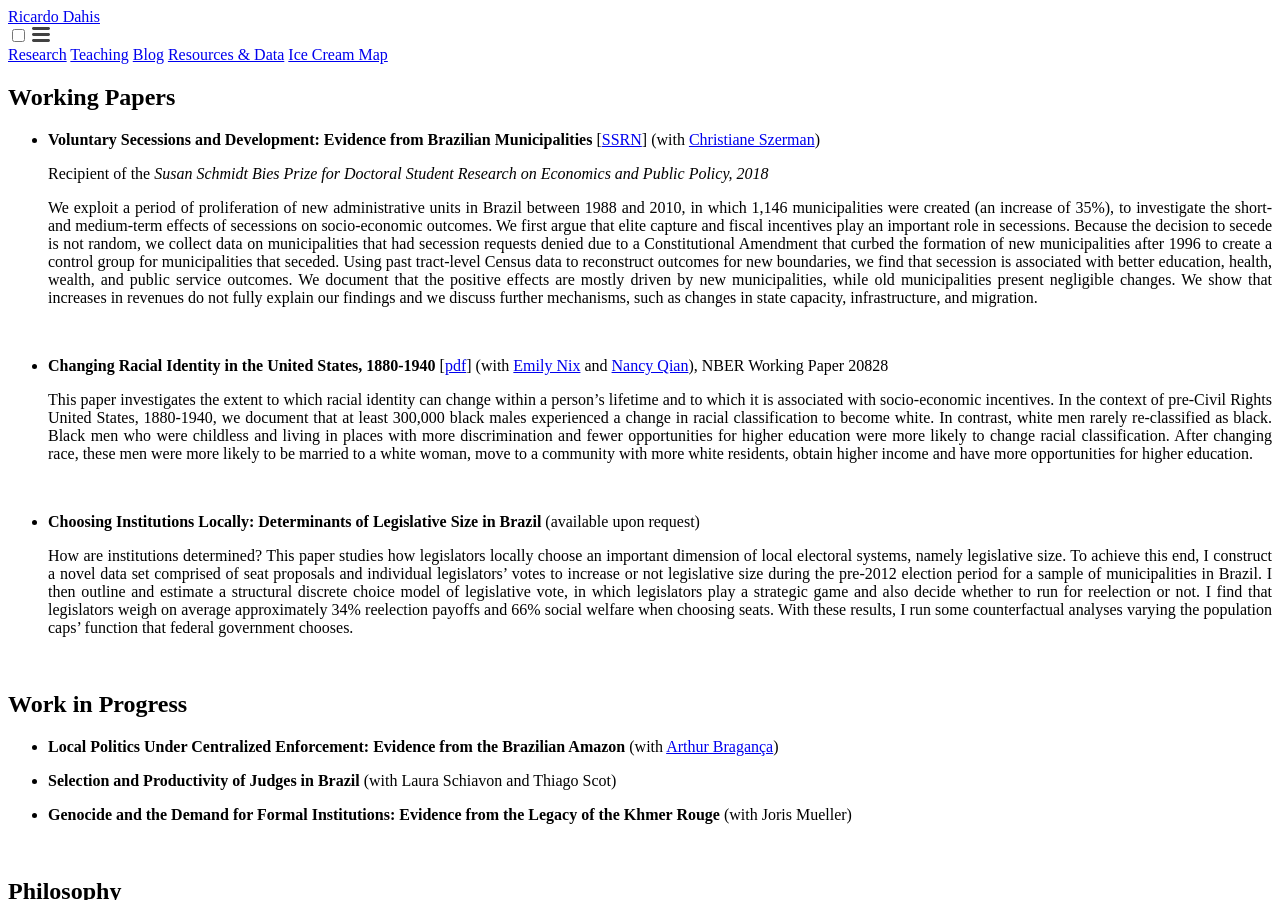
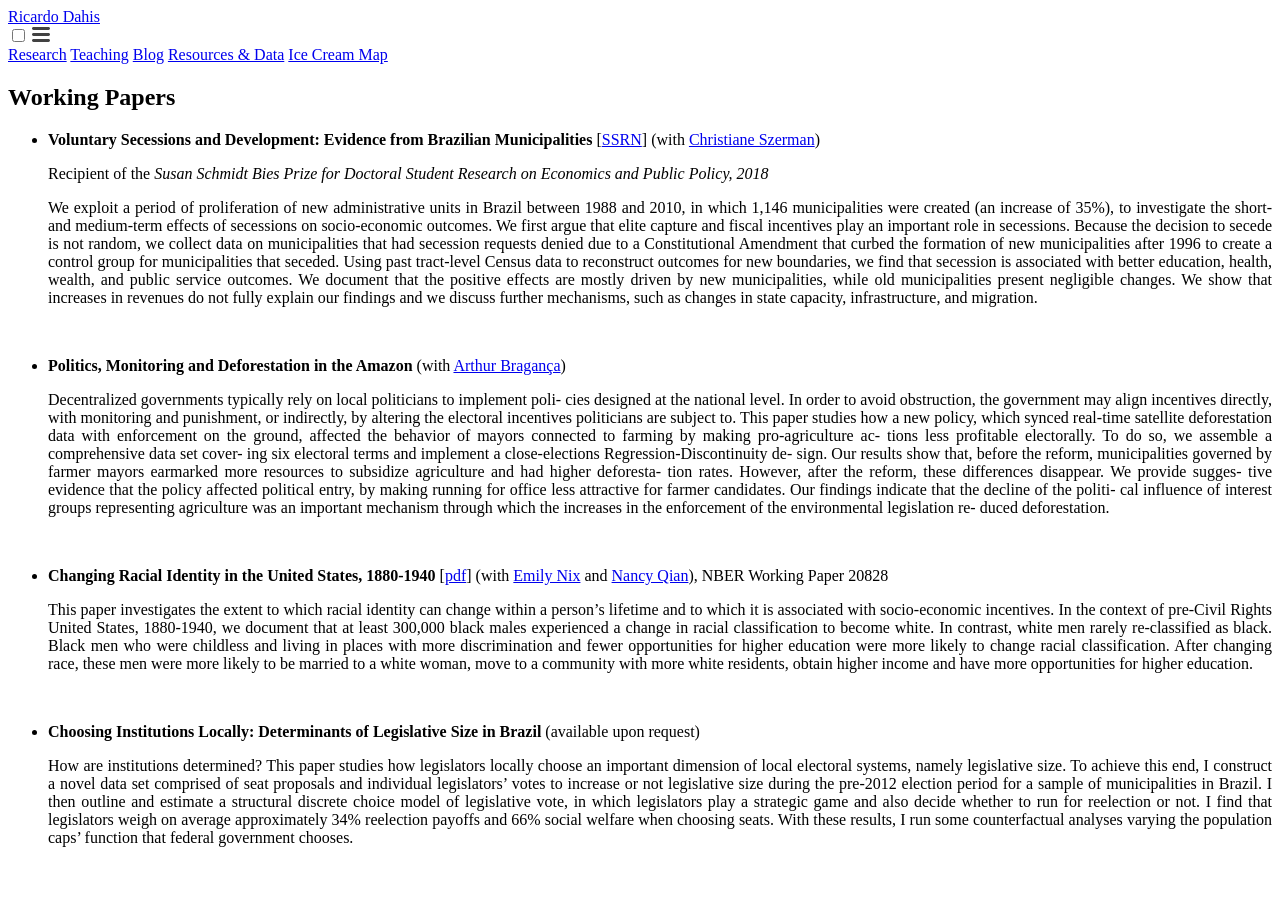
Before and after one commit to rdahis/rdahis.github.io, a Jekyll site: the page built from 1-research.md, in a window 1280 px wide and 900 px high. Built offline with Jekyll 4.4.1, drawn with Linux system fonts in a browser that asks for light colours; a script that is not in the unit is left out.

Commit message:
Includes abstract for deforestation paper.

```diff
--- a/1-research.md
+++ b/1-research.md
@@ -13,6 +13,11 @@ permalink: /research/
    <p style="text-align: justify;"> We exploit a period of proliferation of new administrative units in Brazil between 1988 and 2010, in which 1,146 municipalities were created (an increase of 35%), to investigate the short- and medium-term effects of secessions on socio-economic outcomes. We first argue that elite capture and fiscal incentives play an important role in secessions. Because the decision to secede is not random, we collect data on municipalities that had secession requests denied due to a Constitutional Amendment that curbed the formation of new municipalities after 1996 to create a control group for municipalities that seceded. Using past tract-level Census data to reconstruct outcomes for new boundaries, we find that secession is associated with better education, health, wealth, and public service outcomes. We document that the positive effects are mostly driven by new municipalities, while old municipalities present negligible changes. We show that increases in revenues do not fully explain our findings and we discuss further mechanisms, such as changes in state capacity, infrastructure, and migration. </p>
 
 <br>
+- **Politics, Monitoring and Deforestation in the Amazon** (with [Arthur Bragança](https://arthurbraganca.com/){:target="_blank"})
+
+   <p style="text-align: justify;"> Decentralized governments typically rely on local politicians to implement poli- cies designed at the national level. In order to avoid obstruction, the government may align incentives directly, with monitoring and punishment, or indirectly, by altering the electoral incentives politicians are subject to. This paper studies how a new policy, which synced real-time satellite deforestation data with enforcement on the ground, affected the behavior of mayors connected to farming by making pro-agriculture ac- tions less profitable electorally. To do so, we assemble a comprehensive data set cover- ing six electoral terms and implement a close-elections Regression-Discontinuity de- sign. Our results show that, before the reform, municipalities governed by farmer mayors earmarked more resources to subsidize agriculture and had higher deforesta- tion rates. However, after the reform, these differences disappear. We provide sugges- tive evidence that the policy affected political entry, by making running for office less attractive for farmer candidates. Our findings indicate that the decline of the politi- cal influence of interest groups representing agriculture was an important mechanism through which the increases in the enforcement of the environmental legislation re- duced deforestation. </p>
+
+<br>
 - **Changing Racial Identity in the United States, 1880-1940** [[pdf](http://www.nber.org/papers/w20828){:target="_blank"}] (with [Emily Nix](https://sites.google.com/site/emilyenix/){:target="_blank"} and [Nancy Qian](https://www.kellogg.northwestern.edu/faculty/qian/){:target="_blank"}), NBER Working Paper 20828
 
    <p style="text-align: justify;"> This paper investigates the extent to which racial identity can change within a person’s lifetime and to which it is associated with socio-economic incentives. In the context of pre-Civil Rights United States, 1880-1940, we document that at least 300,000 black males experienced a change in racial classification to become white. In contrast, white men rarely re-classified as black. Black men who were childless and living in places with more discrimination and fewer opportunities for higher education were more likely to change racial classification. After changing race, these men were more likely to be married to a white woman, move to a community with more white residents, obtain higher income and have more opportunities for higher education. </p>
@@ -25,8 +30,6 @@ permalink: /research/
 <br>
 
 # Work in Progress
-
-- **Local Politics Under Centralized Enforcement: Evidence from the Brazilian Amazon** (with [Arthur Bragança](https://arthurbraganca.com/){:target="_blank"})
 
 - **Selection and Productivity of Judges in Brazil** (with Laura Schiavon and Thiago Scot)
 
```
